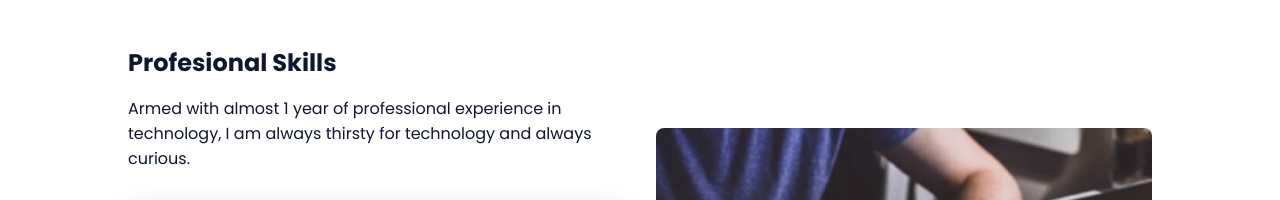
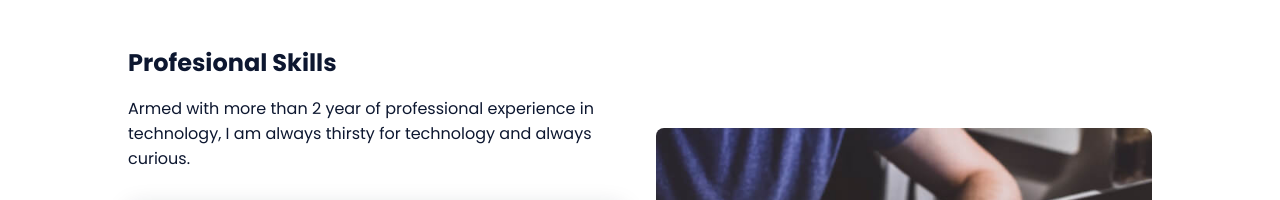
Before and after one commit to rizkydarmadi/rizkydarmadi.github.io, a plain HTML site: page index.html in a window 1280 px wide. Shown: the part 1360-1560 px from the top of the page. Drawn offline with nearby package versions, Linux system fonts and the light colour scheme.

Commit message:
fix experience

```diff
--- a/index.html
+++ b/index.html
@@ -143,7 +143,7 @@
           <div>
             <h2 class="skills__subtitle">Profesional Skills</h2>
             <p class="skills__text">
-              Armed with almost 1 year of professional experience in technology,
+              Armed with more than 2 year of professional experience in technology,
               I am always thirsty for technology and always curious.
             </p>
             <div class="skills__data">
```
